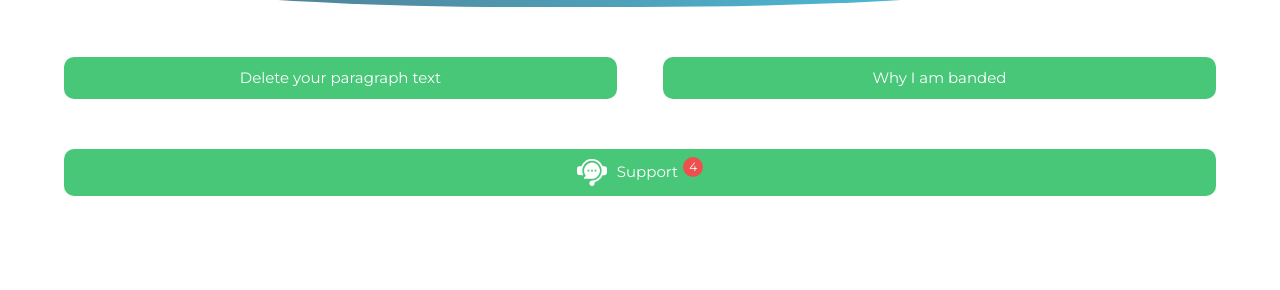
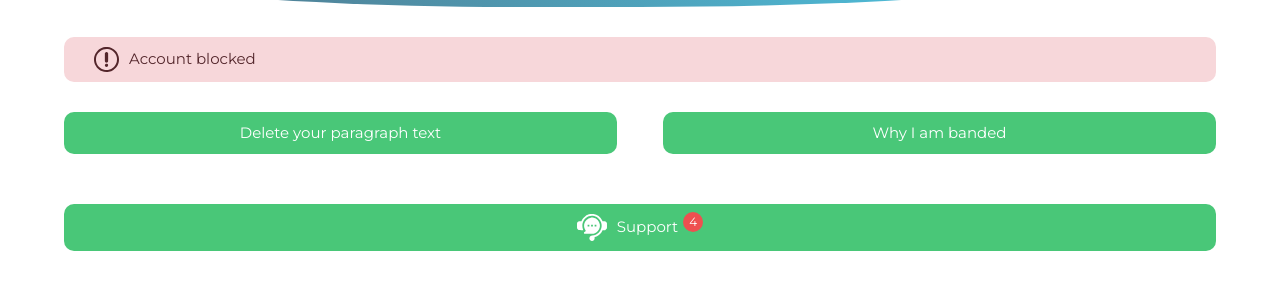
Before and after one commit to webDevT/flirtu-support, a website: page app/index.html in a window 1280 px wide. Shown: the part 154-444 px from the top of the page. Drawn offline with Linux system fonts and the light colour scheme.

Commit message:
info field

```diff
--- a/app/index.html
+++ b/app/index.html
@@ -32,6 +32,11 @@
     <!-- ---------------start content------------ -->
     <div class="content support-content">
         <div class="container">
+
+            <div class="info-field">
+                <img src="img/exclamation.svg" alt="">
+                Account blocked
+            </div>
 
             <div class="buttons-wrapper">
 
--- a/app/sass/style.sass
+++ b/app/sass/style.sass
@@ -98,7 +98,7 @@ a:hover
   display: flex
   justify-content: space-between
   flex-wrap: wrap
-  padding-top: 40px
+  padding-top: 20px
   padding-bottom: 40px
   .button
     width: 48%
@@ -181,7 +181,20 @@ a:hover
   margin-left: 5px
 
 //end modal style
-
+.info-field
+  padding: 10px 30px
+  border-radius: 10px
+  background: #F7D7DA
+  margin-top: 30px
+  color: #53262B
+  font-size: 15px
+  display: flex
+  align-items: center
+  img
+    display: block
+    align-items: center
+    margin-right: 10px
+    width: 25px
 
 
 @import "media"
```
Also changed, not shown: docs/index.html (+5 -0 lines), app/css/style.min.css, app/img/exclamation.svg (added), docs/css/style.min.css, docs/img/exclamation.svg (added).
